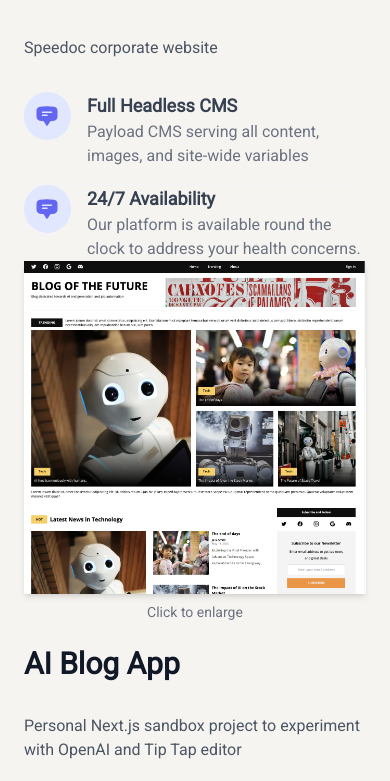
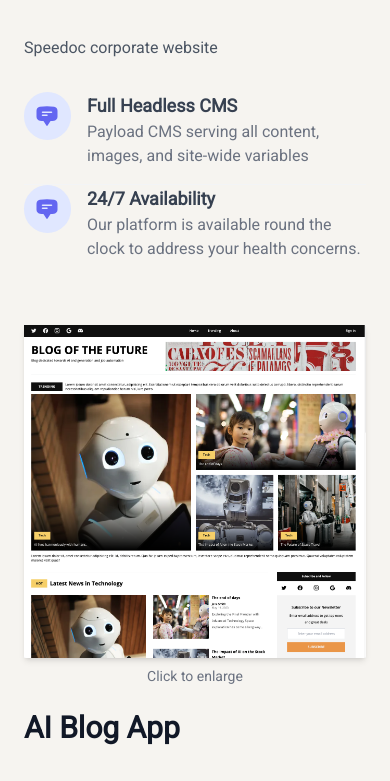
Before and after one commit to flip-in/profile-next, a Next.js app: page / in a window 390 px wide. Shown: the part 1156-1937 px from the top of the page. Built offline with nearby package versions, Linux system fonts and the light colour scheme.

Commit message:
adjust mobile margins

```diff
--- a/app/(shared)/Content.tsx
+++ b/app/(shared)/Content.tsx
@@ -25,7 +25,7 @@ const RightContent = ({
   titleLink = "",
 }: Props = {}) => {
   return (
-    <div>
+    <div className="mb-16 sm:mb-0">
       <div className="xl:container m-auto text-gray-600 md:px-12 xl:px-16">
         <div className="lg:p-16 rounded-[4rem] space-y-6 md:flex flex-row-reverse md:gap-6 justify-center md:space-y-0 lg:items-center px-6">
           <div className="md:5/12 lg:w-1/2">
@@ -116,7 +116,7 @@ const LeftContent = ({
   titleLink = "",
 }: Props = {}) => {
   return (
-    <div>
+    <div className="mb-16 sm:mb-0">
       <div className="xl:container m-auto px-6 text-gray-600 md:px-12 xl:px-16">
         <div className="lg:p-16 rounded-[4rem] space-y-6 md:flex md:gap-6 justify-center md:space-y-0 lg:items-center">
           <div className="md:5/12 lg:w-1/2">
```
